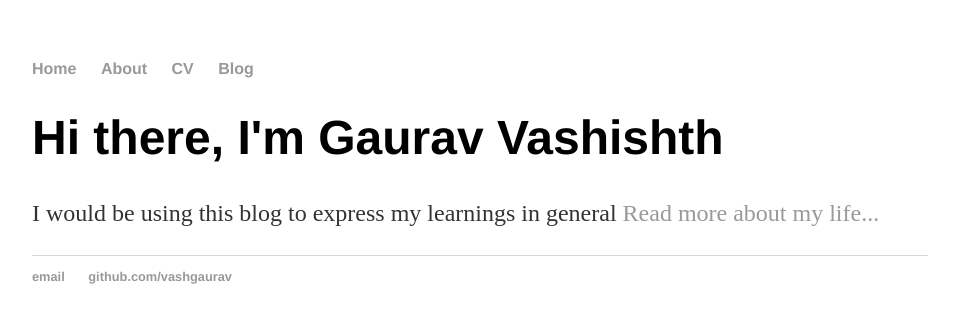
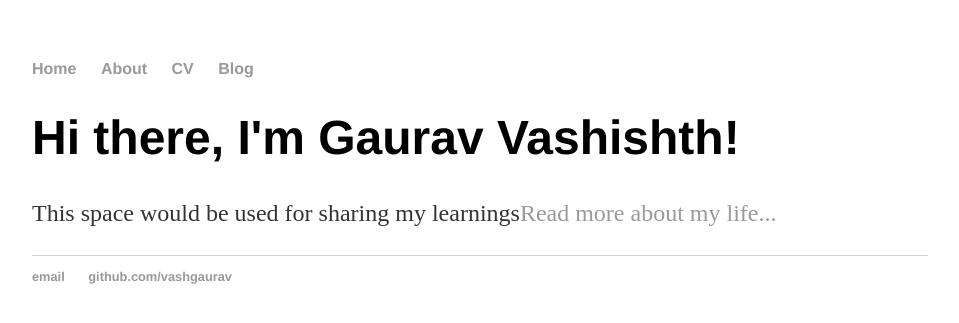
Before and after one commit to vashgaurav/vashgaurav.github.io, a Jekyll site: the page built from index.html, in a window 1280 px wide. Shown: the top 323 px of the page, without its empty margins (160-1119 px from the left). Built offline with Jekyll 4.4.1, drawn with Linux system fonts in a browser that asks for light colours.

Commit message:
Update index.html

```diff
--- a/index.html
+++ b/index.html
@@ -1,29 +1,8 @@
-<!DOCTYPE html>
-<html>
-	<head>
-		<title>Gaurav Vashishth | Personal Information</title>
-		<link rel="stylesheet" type="text/css" href="/css/main.css">
-	</head>
-	<body>
-		<nav>
-    		<ul>
-        		<li><a href="/">Home</a></li>
-	        	<li><a href="/about">About</a></li>
-        		<li><a href="/cv">CV</a></li>
-        		<li><a href="/blog">Blog</a></li>
-    		</ul>
-		</nav>
-		<div class="container">
-    		<div class="blurb">
-        		<h1>Hi there, I'm Gaurav Vashishth</h1>
-				<p>I would be using this blog to express my learnings in general <a href="/about">Read more about my life...</a></p>
-    		</div><!-- /.blurb -->
-		</div><!-- /.container -->
-		<footer>
-    		<ul>
-        		<li><a href="mailto:vashgaurav@gmail.com">email</a></li>
-        		<li><a href="https://github.com/vashgaurav">github.com/vashgaurav</a></li>
-			</ul>
-		</footer>
-	</body>
-</html>
+---
+layout: default
+title: Gaurav Vashishth, Personal Information
+---
+<div class="blurb">
+	<h1>Hi there, I'm Gaurav Vashishth!</h1>
+	<p>This space would be used for sharing my learnings<a href="/about">Read more about my life...</a></p>
+</div><!-- /.blurb -->
```
